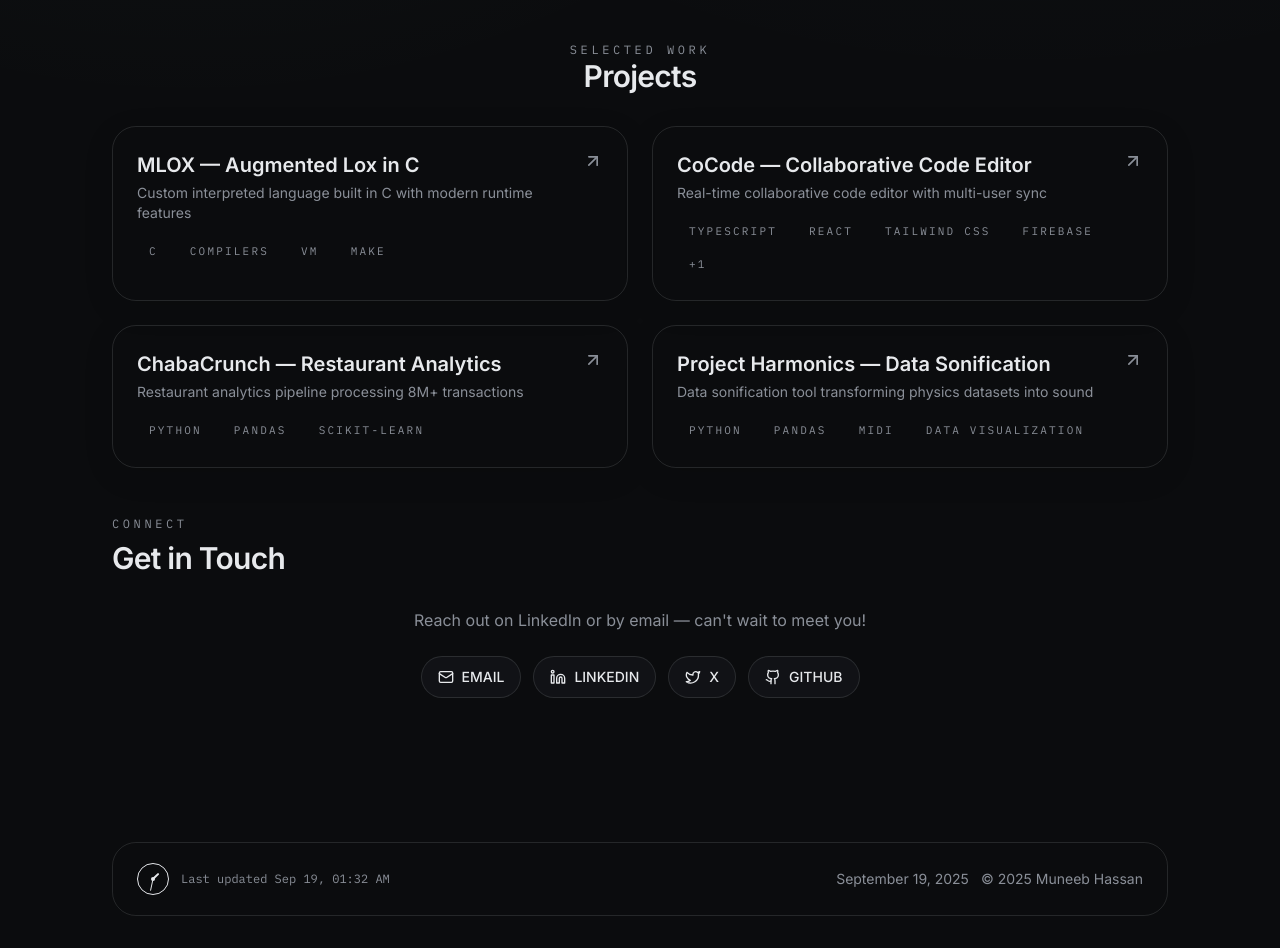
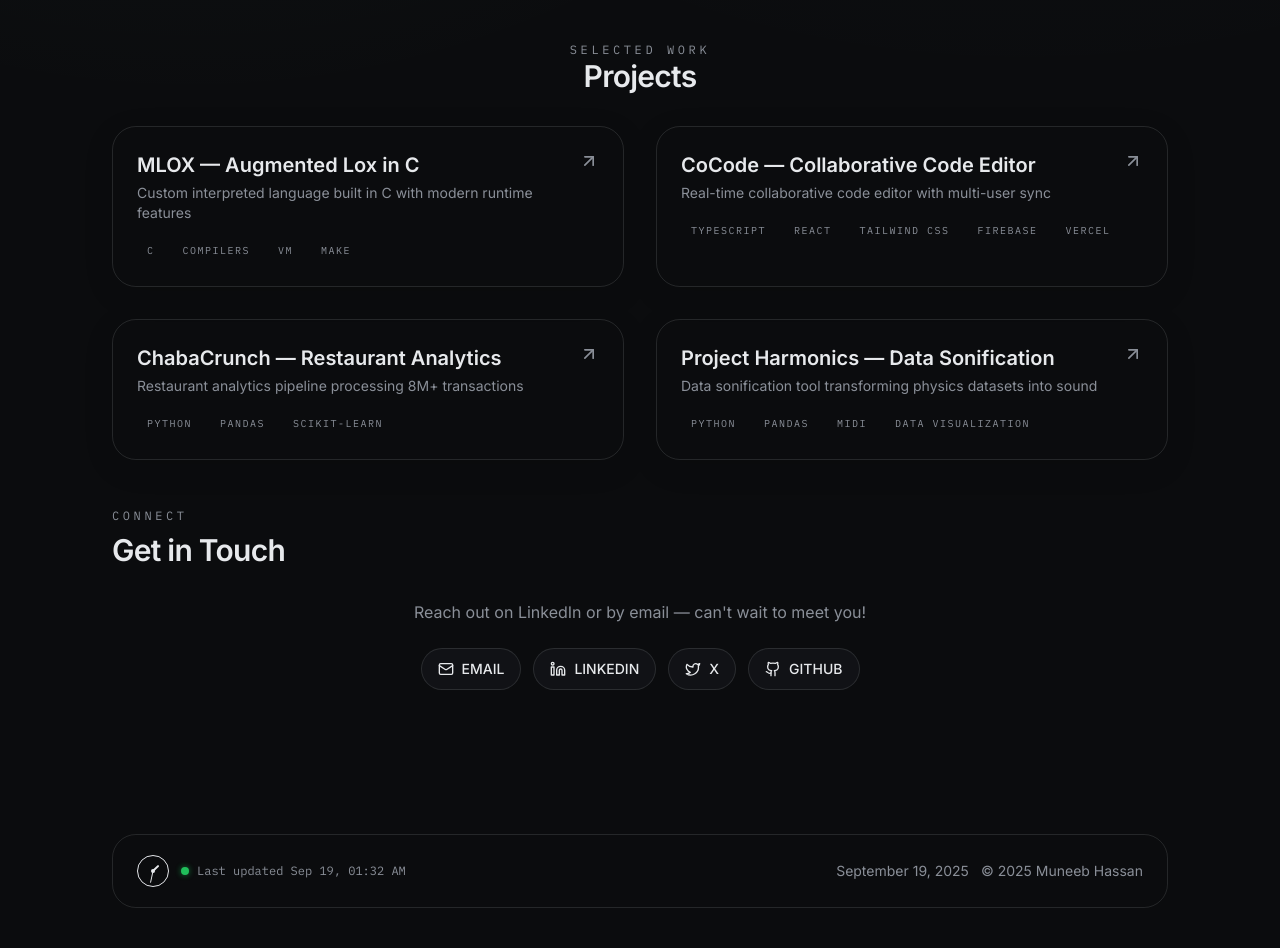
Before and after one commit to Koiiichi/mh-site, a Next.js app: page / in a window 1280 px wide. Shown: the part 1020-1968 px from the top of the page. Built offline with nearby package versions, Linux system fonts and the light colour scheme.

Commit message:
-- final touches

```diff
--- a/app/(components)/cursor-halo.tsx
+++ b/app/(components)/cursor-halo.tsx
@@ -12,9 +12,7 @@ export function CursorHalo() {
 
   useEffect(() => {
     const updateMousePosition = (e: MouseEvent) => {
-      if (rafId.current) cancelAnimationFrame(rafId.current);
-
-      rafId.current = requestAnimationFrame(() => {
+      // Update position immediately without RAF for better responsiveness
       setMousePosition({ x: e.clientX, y: e.clientY });
       if (!isVisible) setIsVisible(true);
 
@@ -22,7 +20,6 @@ export function CursorHalo() {
       const target = e.target as HTMLElement;
       const interactiveElement = target?.closest('a, button, [role="button"], input, textarea, select');
       setIsHovering(!!interactiveElement);
-      });
     };
 
     const handleMouseLeave = () => {
@@ -46,20 +43,20 @@ export function CursorHalo() {
 
   return (
     <>
-      {/* Subtle halo effect that follows cursor site-wide */}
+      {/* Halo effect that follows cursor site-wide */}
       <div
-        className="pointer-events-none fixed z-40 transition-all duration-200 ease-out"
+        className="pointer-events-none fixed z-40 transition-all duration-150 ease-out"
         style={{
           left: mousePosition.x,
           top: mousePosition.y,
-          width: isHovering ? 60 : 40,
-          height: isHovering ? 60 : 40,
+          width: isHovering ? 80 : 50,
+          height: isHovering ? 80 : 50,
           transform: 'translate(-50%, -50%)',
           background: isDark
-            ? `radial-gradient(circle, rgba(107, 193, 255, ${isHovering ? '0.08' : '0.04'}) 0%, rgba(107, 193, 255, ${isHovering ? '0.04' : '0.02'}) 40%, transparent 70%)`
-            : `radial-gradient(circle, rgba(15, 18, 22, ${isHovering ? '0.06' : '0.03'}) 0%, rgba(15, 18, 22, ${isHovering ? '0.03' : '0.015'}) 40%, transparent 70%)`,
+            ? `radial-gradient(circle, rgba(107, 193, 255, ${isHovering ? '0.15' : '0.08'}) 0%, rgba(107, 193, 255, ${isHovering ? '0.08' : '0.04'}) 40%, transparent 70%)`
+            : `radial-gradient(circle, rgba(15, 18, 22, ${isHovering ? '0.12' : '0.06'}) 0%, rgba(15, 18, 22, ${isHovering ? '0.06' : '0.03'}) 40%, transparent 70%)`,
           borderRadius: '50%',
-          opacity: isHovering ? 0.7 : 0.5,
+          opacity: isHovering ? 0.9 : 0.7,
           mixBlendMode: isDark ? 'screen' : 'multiply',
         }}
       />
--- a/app/(components)/footer-clock.tsx
+++ b/app/(components)/footer-clock.tsx
@@ -62,7 +62,10 @@ export function FooterClock() {
     <footer className="mt-24 flex flex-wrap items-center justify-between gap-4 rounded-3xl border border-subtle bg-surface/70 px-6 py-5 text-sm text-muted">
       <div className="flex items-center gap-3">
         <AnalogClock time={now} />
-        <span className="font-mono text-xs">Last updated {lastUpdated}</span>
+        <div className="flex items-center gap-2">
+          <div className="w-2 h-2 bg-green-500 rounded-full animate-pulse shadow-[0_0_6px_rgba(34,197,94,0.6)]" />
+          <span className="font-mono text-xs">Last updated {lastUpdated}</span>
+        </div>
       </div>
       <div className="flex items-center gap-3">
         <span>{humanDate}</span>
--- a/app/(components)/projects-carousel/simple-carousel.tsx
+++ b/app/(components)/projects-carousel/simple-carousel.tsx
@@ -29,7 +29,7 @@ export function ProjectsCarousel() {
             <h2 className="text-2xl font-semibold tracking-tight sm:text-3xl">Projects</h2>
           </header>
 
-          <div className="grid grid-cols-1 md:grid-cols-2 gap-6">
+          <div className="grid grid-cols-1 md:grid-cols-2 gap-8">
             {projects.map((project) => (
               <motion.div
                 key={project.slug}
@@ -51,19 +51,14 @@ export function ProjectsCarousel() {
                   </div>
 
                   <div className="flex flex-wrap gap-2">
-                    {project.tags.slice(0, 4).map((tag) => (
+                    {project.tags.map((tag) => (
                       <span
                         key={tag}
-                        className="rounded-full bg-surface-muted px-3 py-1 font-mono text-[11px] uppercase tracking-[0.2em] text-muted"
+                        className="rounded-full bg-surface-muted px-2.5 py-1 font-mono text-[10px] uppercase tracking-[0.15em] text-muted"
                       >
                         {tag}
                       </span>
                     ))}
-                    {project.tags.length > 4 && (
-                      <span className="rounded-full bg-surface-muted px-3 py-1 font-mono text-[11px] uppercase tracking-[0.2em] text-muted">
-                        +{project.tags.length - 4}
-                      </span>
-                    )}
                   </div>
                 </div>
               </motion.div>
@@ -87,9 +82,15 @@ export function ProjectsCarousel() {
 
             {/* Modal content */}
             <motion.div
-              initial={{ opacity: 0, scale: 0.95, y: 20 }}
+              initial={{ opacity: 0, scale: 0.9, y: 40 }}
               animate={{ opacity: 1, scale: 1, y: 0 }}
-              exit={{ opacity: 0, scale: 0.95, y: 20 }}
+              exit={{ opacity: 0, scale: 0.9, y: 40 }}
+              transition={{
+                type: "spring",
+                damping: 25,
+                stiffness: 300,
+                duration: 0.3
+              }}
               className="relative w-full max-w-5xl max-h-[85vh] overflow-y-auto bg-surface/95 backdrop-blur-xl border border-subtle rounded-[2rem] p-8 shadow-[0_32px_64px_rgb(0,0,0,0.2)]"
               onClick={(e) => e.stopPropagation()}
             >
```
Lines whose indentation alone changed are shown as unchanged.
